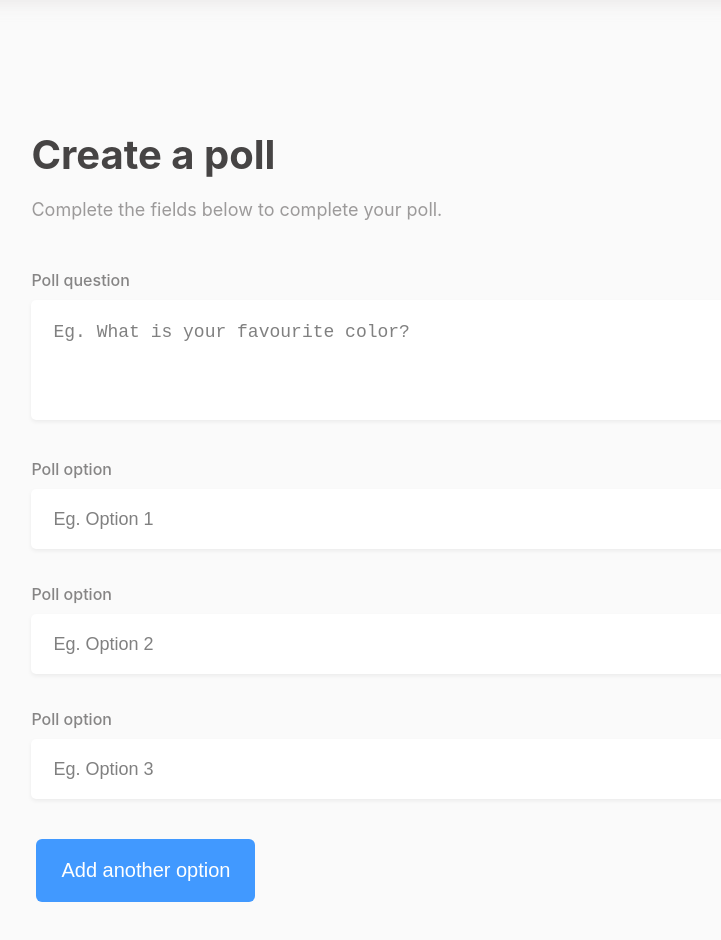
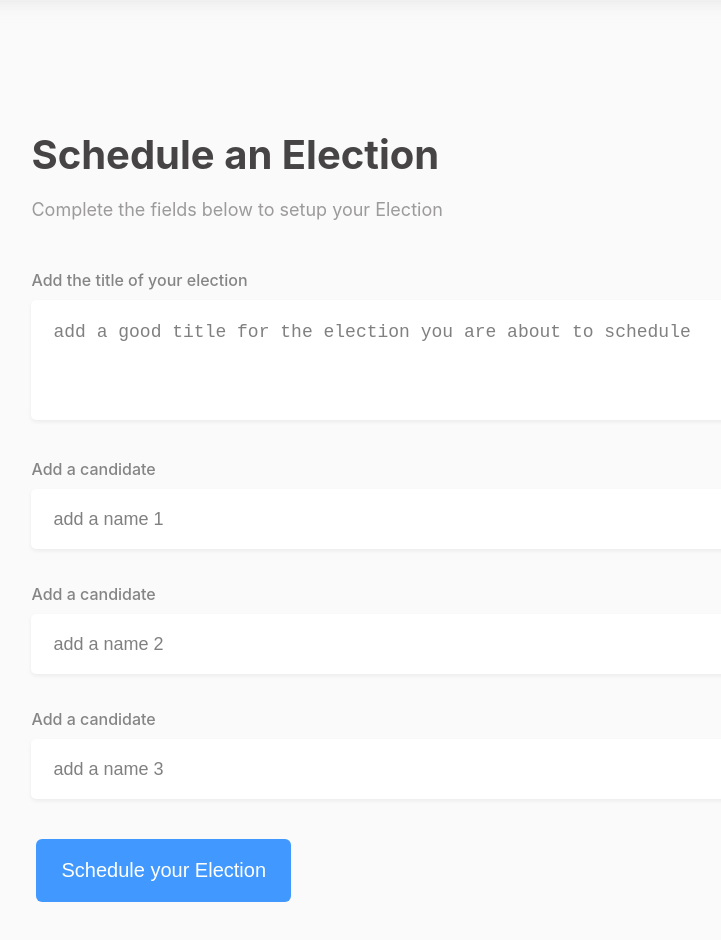
Before and after one commit to Ballox-by-Team-Wonder/ballox-web-app, a React (Create React App) app: page /create-election in a window 1280 px wide. Shown: the part 100-1040 px from the top of the page, without its empty margins (253-974 px from the left). Built offline with nearby package versions, Linux system fonts and the light colour scheme.

Commit message:
creating election schedule and corrections

```diff
--- a/src/components/voteCard/voteCard.component.jsx
+++ b/src/components/voteCard/voteCard.component.jsx
@@ -9,7 +9,7 @@ export function VoteCard({ removeEffect, link }) {
     <div className={`voteCard ${removeEffect ? 'voteCard__removeEffect' : ''}`}>
         <Highlighter />
         { !removeEffect && <VoteCount /> }
-        <h1 className="voteCard__title">2023 Presidential Election for the Republic of Nigeria</h1>
+        <h1 className="voteCard__title">2023 Presidential Election for the Federal Republic of Nigeria</h1>
         <p className="voteCard__time">Created 1 day ago</p>
     </div>
 
--- a/src/pages/createElection/createElection.component.jsx
+++ b/src/pages/createElection/createElection.component.jsx
@@ -28,32 +28,24 @@ function CreateElection() {
           <Grid item xs={2} md={4} />
 
           <Grid item xs={14} md={10} className="availableElections__content">
-                    <h1 className="createElection__content-title">Create a poll</h1>
-                    <p className="createElection__content-subtitle">Complete the fields below to complete your poll.</p>
+            <h1 className="createElection__content-title">Schedule an Election</h1>
+            <p className="createElection__content-subtitle">Complete the fields below to setup your Election</p>
 
-                    <TextArea
-                        label="Poll question"
-                        placeholder="Eg. What is your favourite color?"
-                    />
+            <TextArea label="Add the title of your election" placeholder="add a good title for the election you are about to schedule" />
 
-                    { inputList.map((_, index) => (
-                        <Input
-                            key={index}
-                            label="Poll option"
-                            placeholder={`Eg. Option ${index + 1}`}
-                            value={inputList[index]}
-                            handleChange={(event) => handleInputListChange(event, index)}
-                        />
+            {inputList.map((_, index) => (
+              <Input key={index} label="Add a candidate" placeholder={`add a name ${index + 1}`} value={inputList[index]} handleChange={(event) => handleInputListChange(event, index)} />
             ))}
 
-                    <Button className="createElection__button" handleClick={handleAddOption}>Add another option</Button>
-
+            <Button className="createElection__button" handleClick={handleAddOption}>
+              Schedule your Election{" "}
+            </Button>
           </Grid>
 
           <Grid item xs={2} md={4} />
         </Grid>
       </div>
-    )
+    );
 }
 
 export default CreateElection
```
Lines whose indentation alone changed are shown as unchanged.
